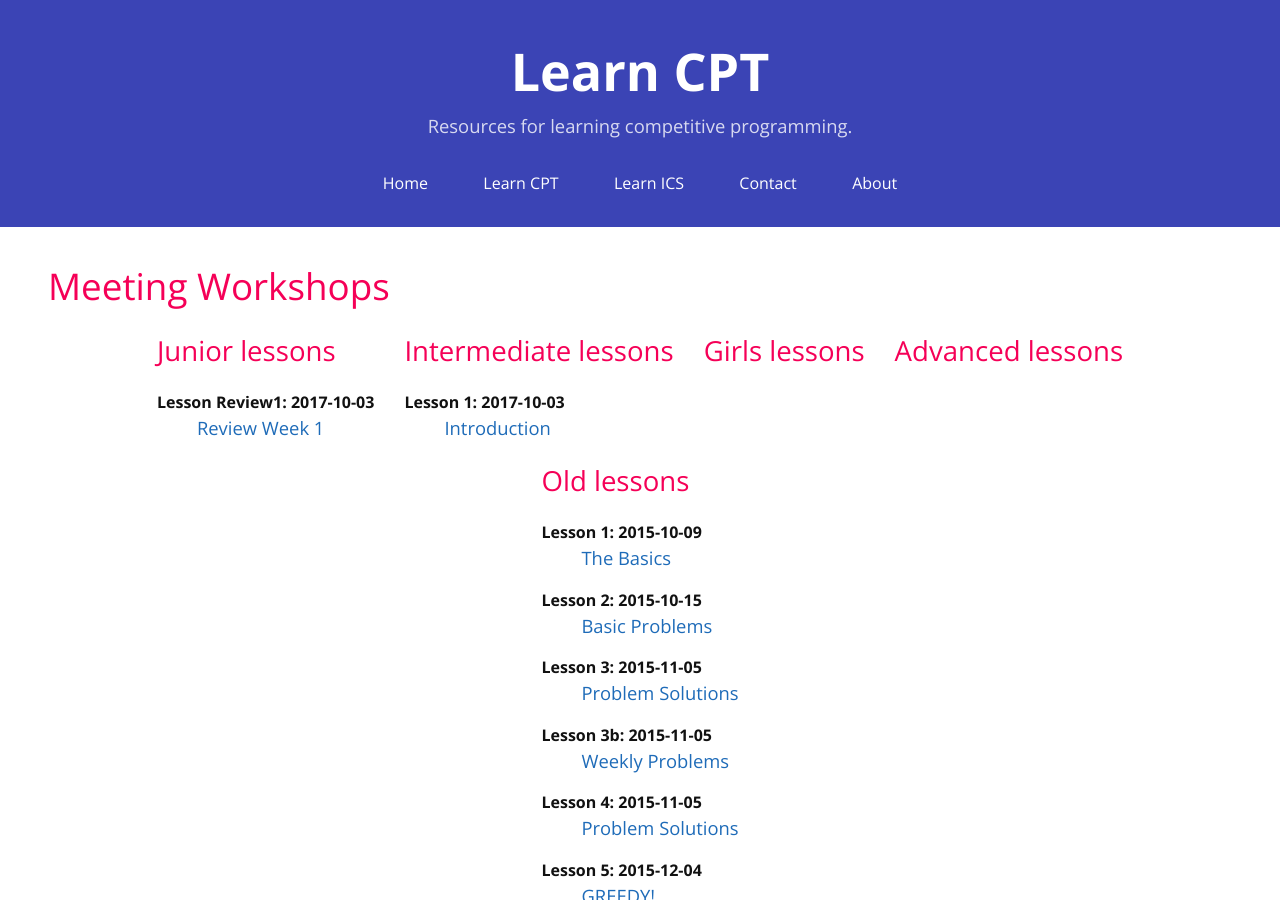
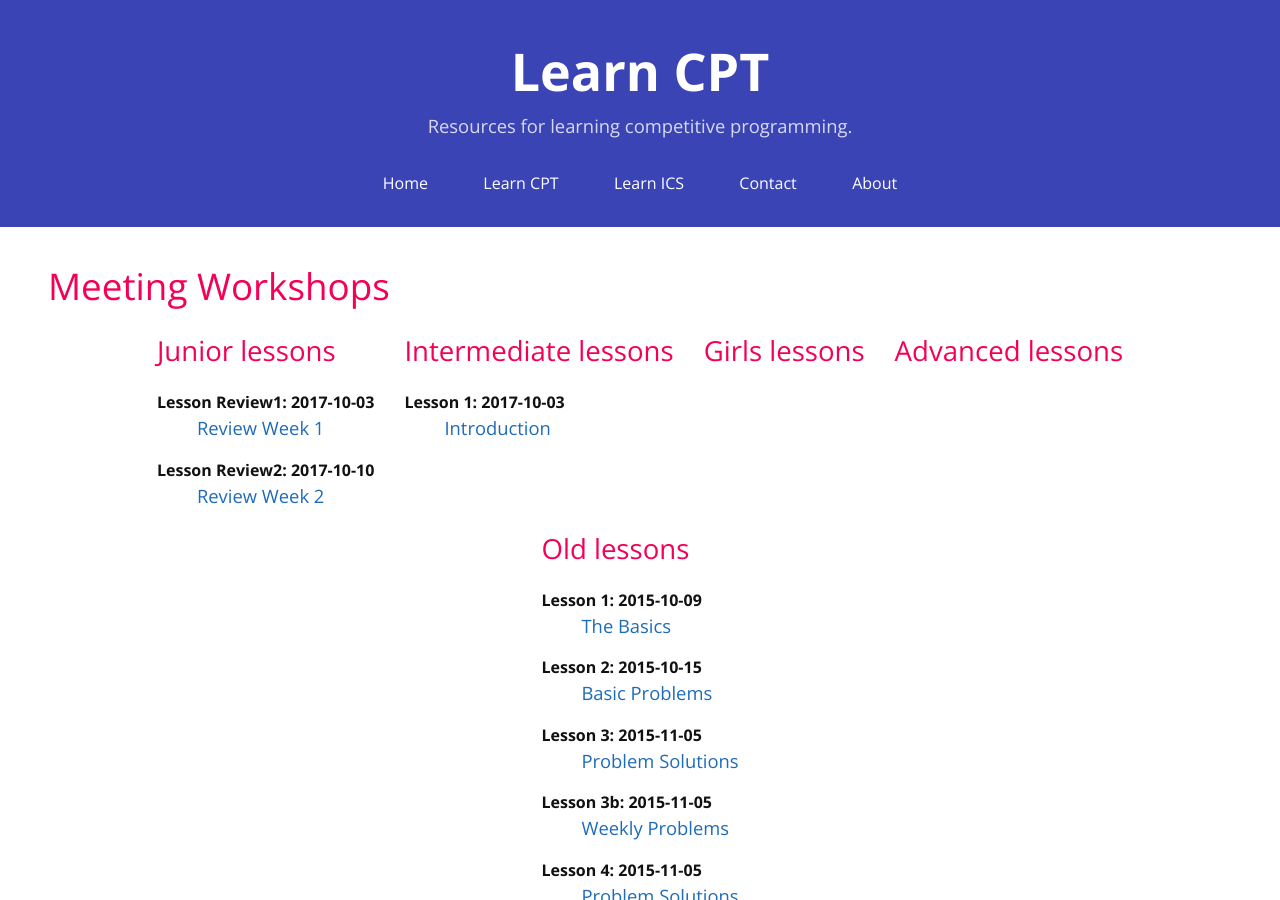
Before and after one commit to mcpt/mcpt.github.io, a Jekyll site: the page built from cpt.md, in a window 1280 px wide and 900 px high. Built offline with Jekyll 4.4.1, drawn with Linux system fonts in a browser that asks for light colours.

Commit message:
Update junior-lessons.yml

```diff
--- a/_data/junior-lessons.yml
+++ b/_data/junior-lessons.yml
@@ -8,3 +8,8 @@
   date: 2017-10-03
   id: Review1
   url: https://docs.google.com/presentation/d/1Eq3NSO1B_q2lAB1F6lEWmgI-JFPms9zaekuicEePbG8
+
+- title: Review Week 2
+  date: 2017-10-10
+  id: Review2
+  url: https://docs.google.com/presentation/d/13UsZRZVChp9-r5HwfiPD_6eSqA42sLpjiduEbSTS2P0
```
